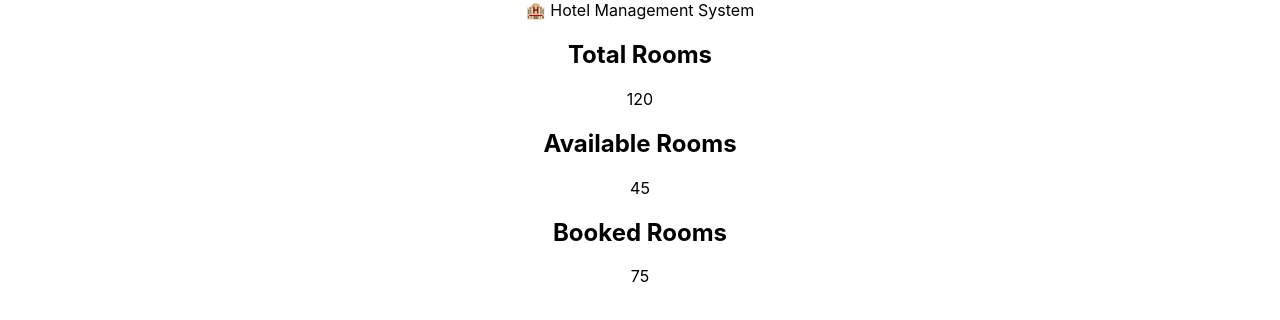
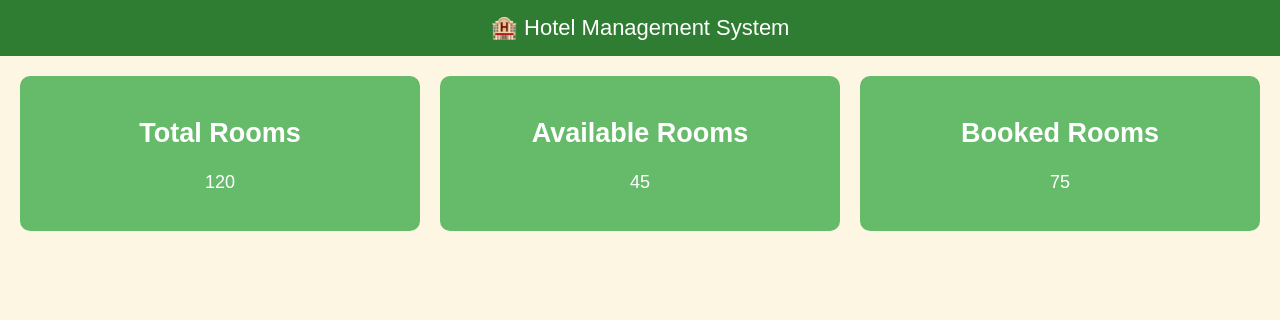
Before and after one commit to ramkeerthi0610/grandlodge-web, a React (Create React App) app: page / in a window 1280 px wide. Shown: the top 320 px of the page. Built offline with nearby package versions, Linux system fonts and the light colour scheme.

Commit message:
Refactor App.css for layout and styling updates

```diff
--- a/src/App.css
+++ b/src/App.css
@@ -1,38 +1,29 @@
-.App {
-  text-align: center;
+body {
+  margin: 0;
+  font-family: Arial;
+  background: #fdf6e3;
 }
 
-.App-logo {
-  height: 40vmin;
-  pointer-events: none;
+.header {
+  background: #2e7d32;
+  color: white;
+  padding: 15px;
+  text-align: center;
+  font-size: 22px;
 }
 
-@media (prefers-reduced-motion: no-preference) {
-  .App-logo {
-    animation: App-logo-spin infinite 20s linear;
-  }
+.container {
+  display: flex;
+  gap: 20px;
+  padding: 20px;
 }
 
-.App-header {
-  background-color: #282c34;
-  min-height: 100vh;
-  display: flex;
-  flex-direction: column;
-  align-items: center;
-  justify-content: center;
-  font-size: calc(10px + 2vmin);
+.card {
+  flex: 1;
+  background: #66bb6a;
   color: white;
+  padding: 20px;
+  border-radius: 10px;
+  text-align: center;
+  font-size: 18px;
 }
-
-.App-link {
-  color: #61dafb;
-}
-
-@keyframes App-logo-spin {
-  from {
-    transform: rotate(0deg);
-  }
-  to {
-    transform: rotate(360deg);
-  }
-}
```
